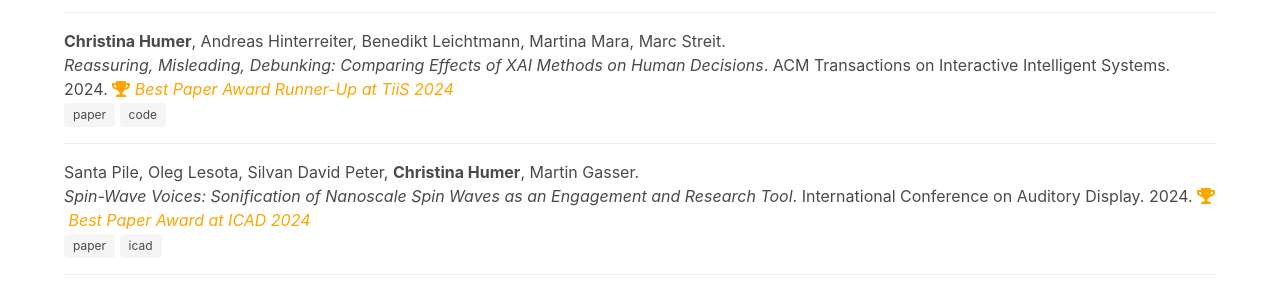
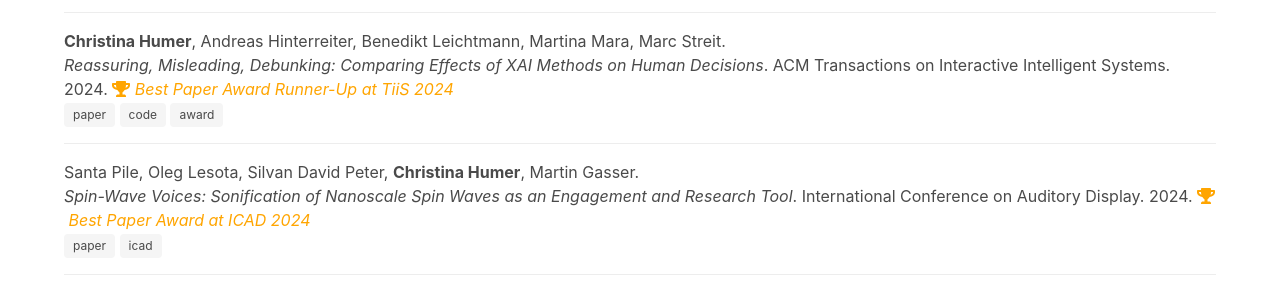
Before and after one commit to ginihumer/ginihumer.github.io, a Jekyll site: the page built from _pages/publications.html, in a window 1280 px wide and 900 px high, scrolled down 660 px. Shown: the part 153-447 px from the top of the window. Built offline with Jekyll 4.4.1, drawn with Linux system fonts in a browser that asks for light colours; nearby versions of some CDN libraries; a style sheet for code colours, icons or effects is not loaded.

Commit message:
Add award link to publications.yml

```diff
--- a/_data/publications.yml
+++ b/_data/publications.yml
@@ -156,6 +156,8 @@
       link: https://doi.org/10.1145/3665647
     - tag: code
       link: https://osf.io/bq85c/
+    - tag: award
+      link: https://dl.acm.org/doi/full/10.1145/3749645
 
 
 - title: "Spin-Wave Voices: Sonification of Nanoscale Spin Waves as an Engagement and Research Tool"
```
